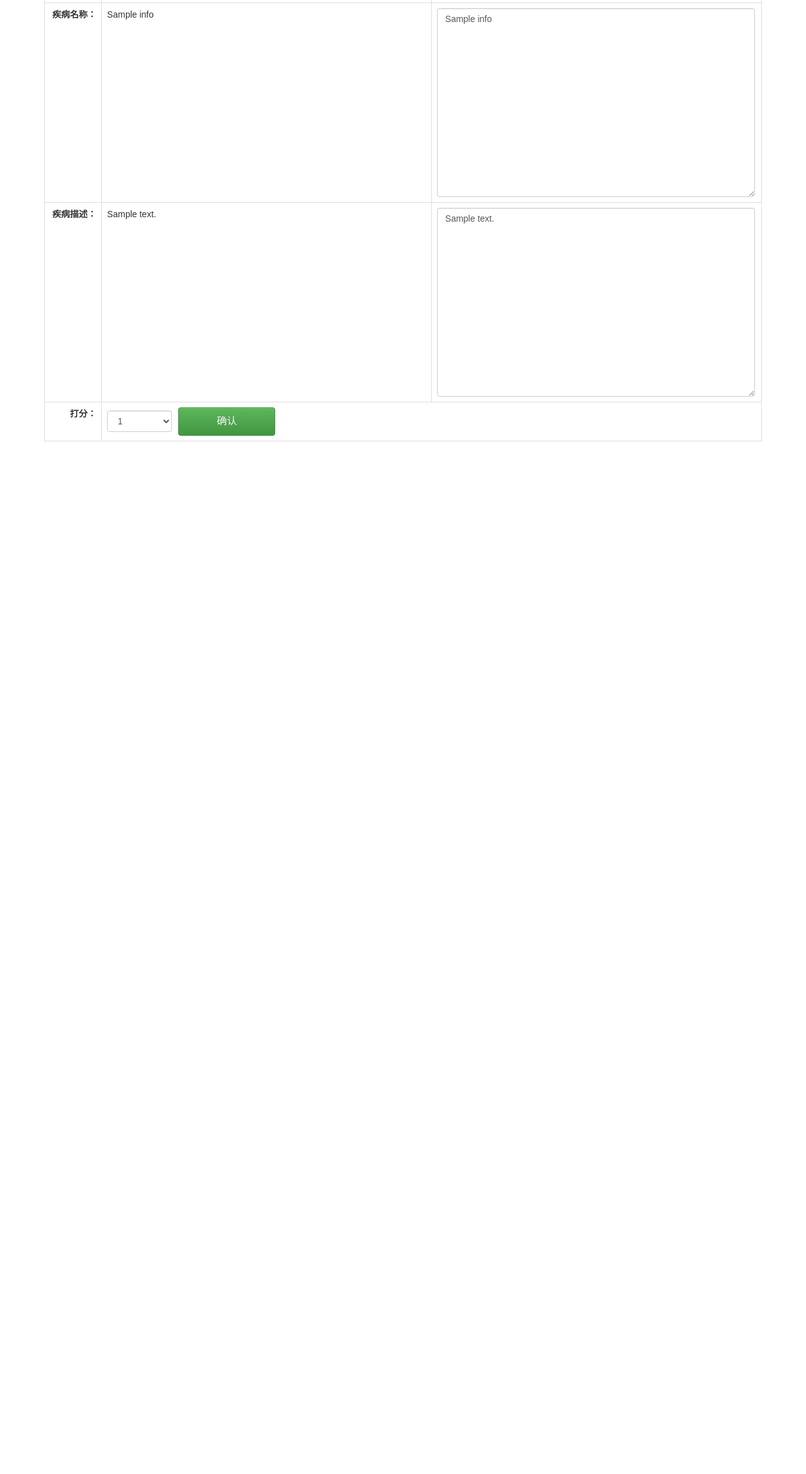
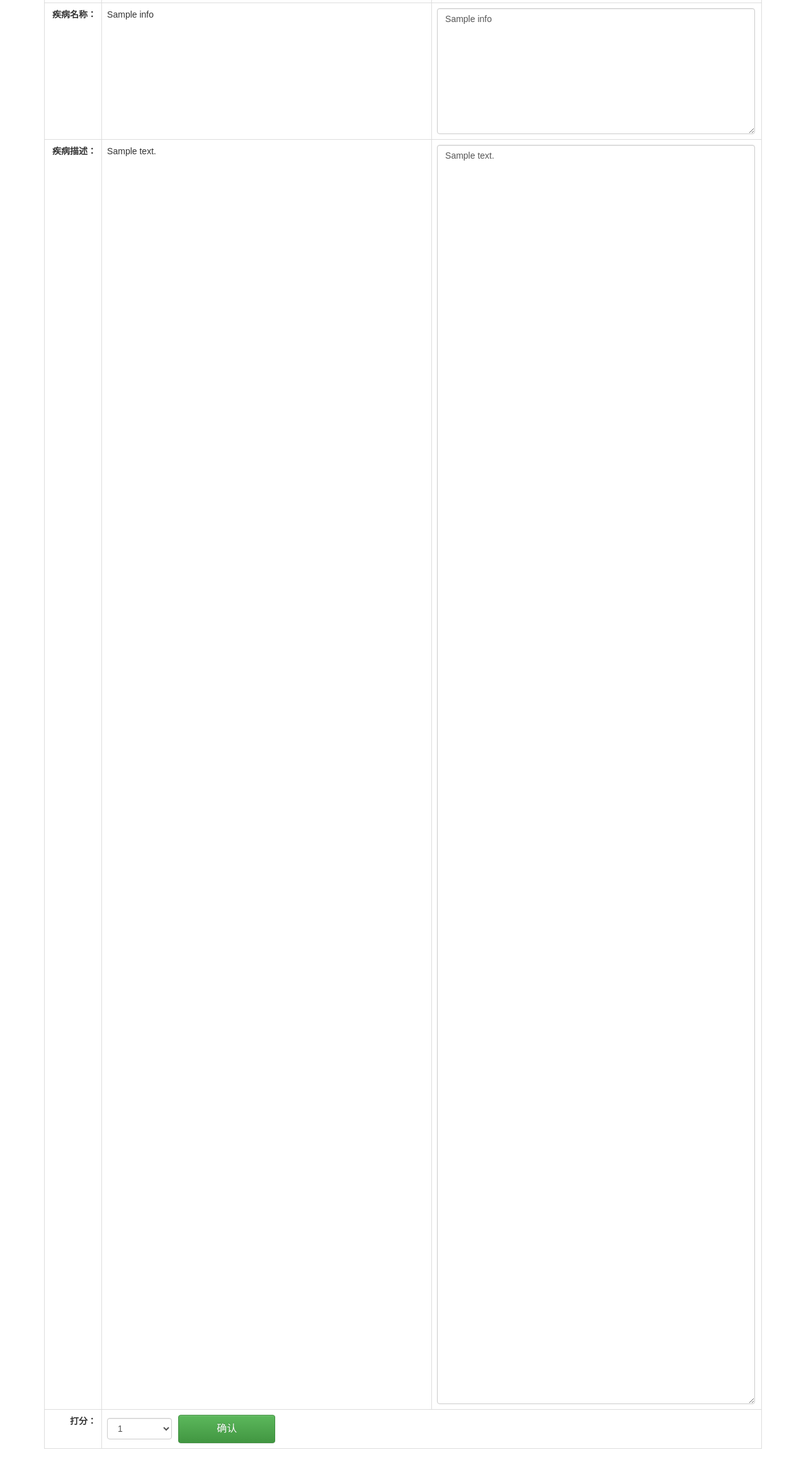
Before and after one commit to JYbioinfo/tran_web, a Flask app: template web/templates/listShow.html in a window 1280 px wide. Shown: the part 162-2503 px from the top of the page at 63% size. Before the commit the page ends 863 px from the top, so only its background shows below. Run offline with Flask 2, Linux system fonts and the light colour scheme; the template is opened without the code that fills it: most values are stand-ins (such as "Sample title", 1, 10 or a date in 2020); parts of the project's set-up code (start-up, migrations or seed data) failed here and were passed over.

Commit message:
高度调整

```diff
--- a/web/static/css/main.css
+++ b/web/static/css/main.css
@@ -19,7 +19,9 @@ a,a:hover,a:visited{color:#333; text-decoration: none;}
 .remeber{padding-left:76px;}
 /*翻译页*/
 .translate th{text-align: right;}
-.translate textarea {height: auto;max-height: 1000px;min-height: 300px !important; width: 505px !important;}
+.translate textarea {height: auto;width: 505px !important;}
+.translate textarea.name-text{max-height: 100px;min-height:200px !important;}
+.translate textarea.desc-text{max-height: 1000px;min-height:2000px !important;}
 .translate button{font-size:16px;padding:10px 60px;margin-right: 50px;}
 .translate-btn{padding-left:320px !important;}
 .score{margin-right: 10px;margin-top:5px;}
--- a/web/templates/listShow.html
+++ b/web/templates/listShow.html
@@ -27,12 +27,12 @@
             <tr>
                 <th scope="row">疾病名称：</th>
                 <td>{{info["disease_name"]}}</td>
-                <td><textarea class="form-control" id="name_zh" name="" cols="" rows="">{{info["disease_name_zn"]}}</textarea></td>
+                <td><textarea class="form-control name-text" id="name_zh" name="" cols="" rows="">{{info["disease_name_zn"]}}</textarea></td>
             </tr>
             <tr>
                 <th scope="row">疾病描述：</th>
                 <td>{{info["text"]|safe}}</td>
-                <td><textarea class="form-control" id="text_zh" name="" cols="" rows="">{{info["text_zn"]}}</textarea>
+                <td><textarea class="form-control desc-text" id="text_zh" name="" cols="" rows="">{{info["text_zn"]}}</textarea>
                 </td>
             </tr>
             {% if role == 1 %}
```
